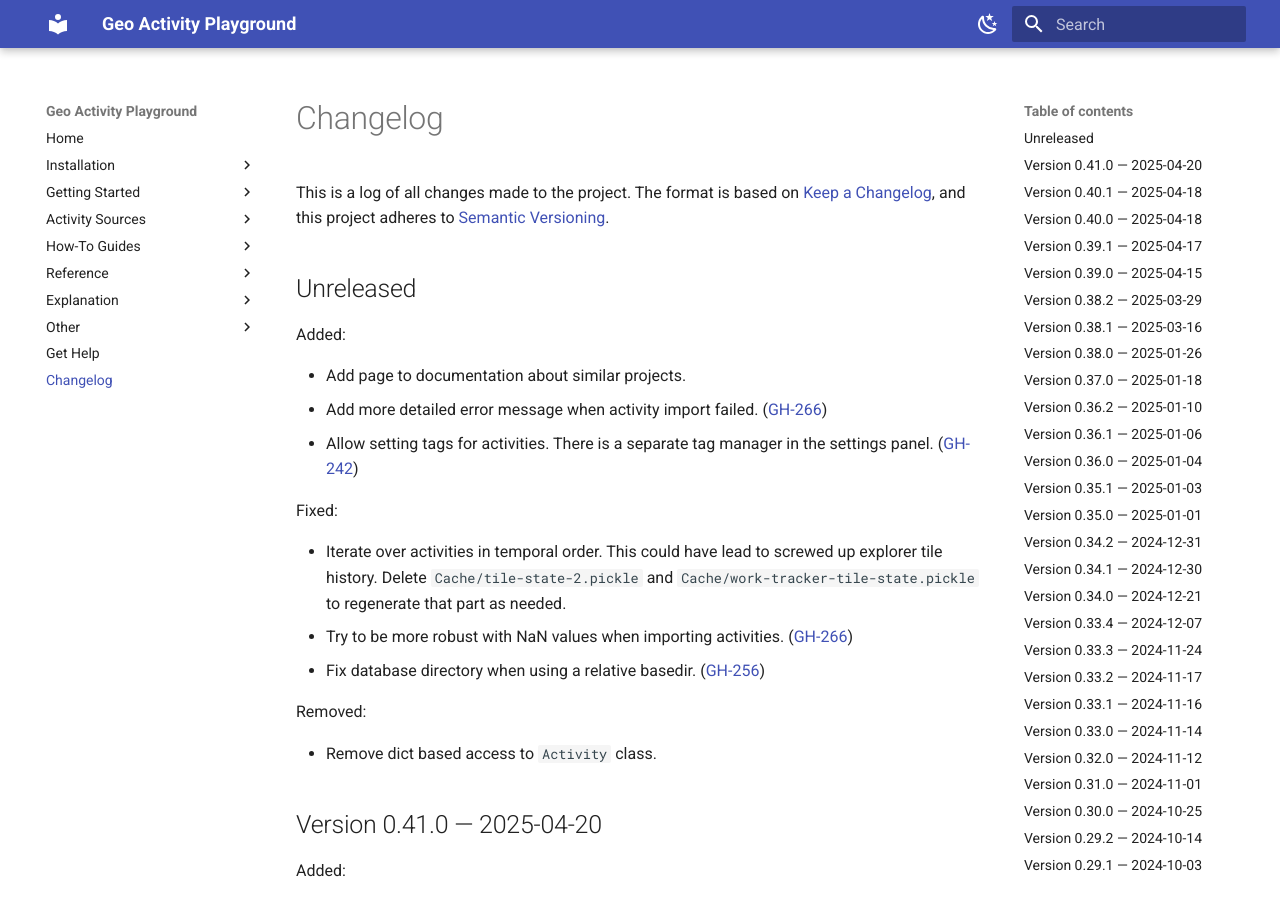
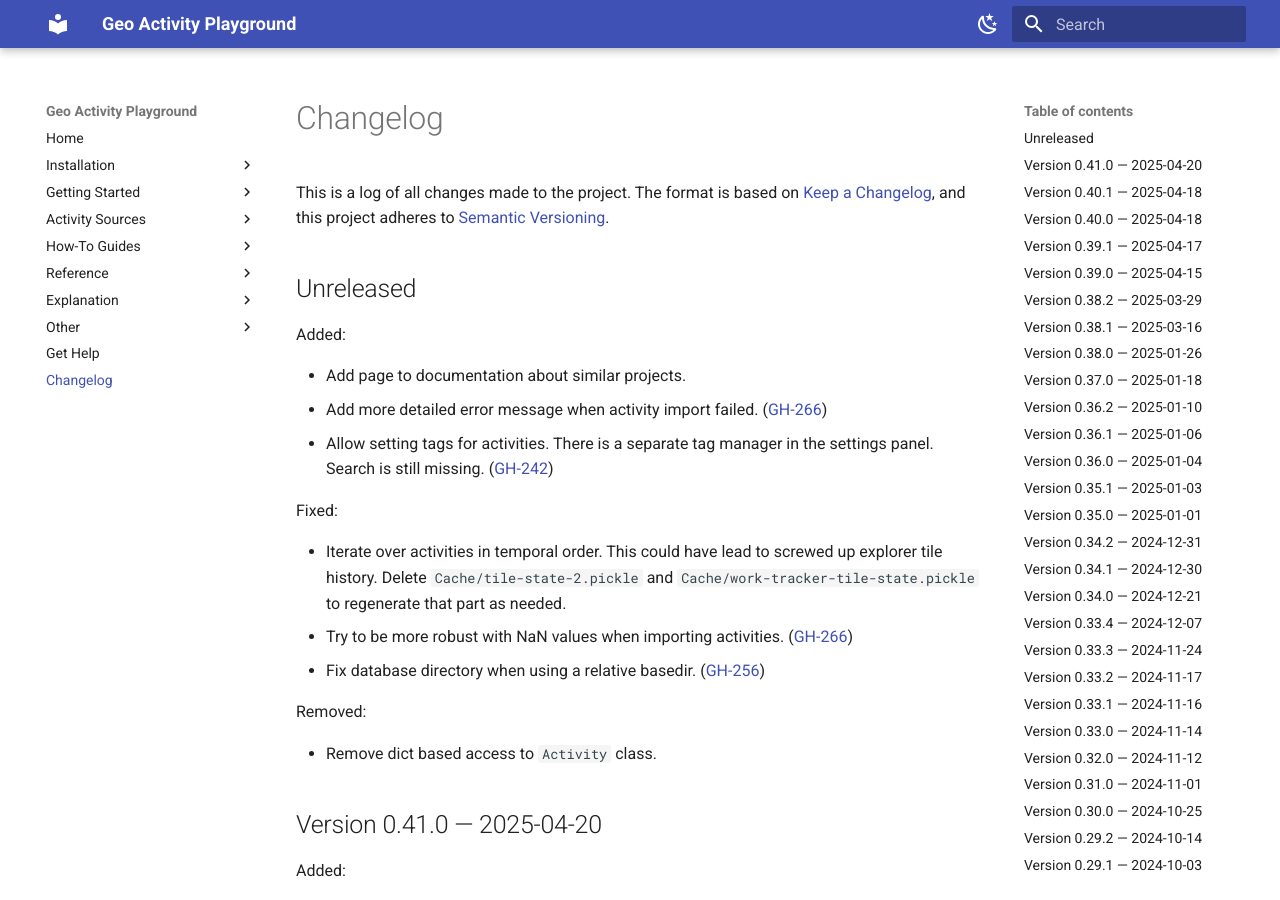
Before and after one commit to martin-ueding/geo-activity-playground, an MkDocs documentation site: the page built from docs/changelog.md, in a window 1280 px wide and 900 px high. Built offline with MkDocs 1.6.1 and Material for MkDocs 9.7.7, drawn with Linux system fonts in a browser that asks for light colours.

Commit message:
docs: Changelog entry

```diff
--- a/docs/changelog.md
+++ b/docs/changelog.md
@@ -21,7 +21,7 @@
 
 - Add page to documentation about similar projects.
 - Add more detailed error message when activity import failed. ([GH-266](https://github.com/martin-ueding/geo-activity-playground/issues/266))
-- Allow setting tags for activities. There is a separate tag manager in the settings panel. ([GH-242](https://github.com/martin-ueding/geo-activity-playground/issues/242))
+- Allow setting tags for activities. There is a separate tag manager in the settings panel. Search is still missing. ([GH-242](https://github.com/martin-ueding/geo-activity-playground/issues/242))
 
 Fixed:
 
```
